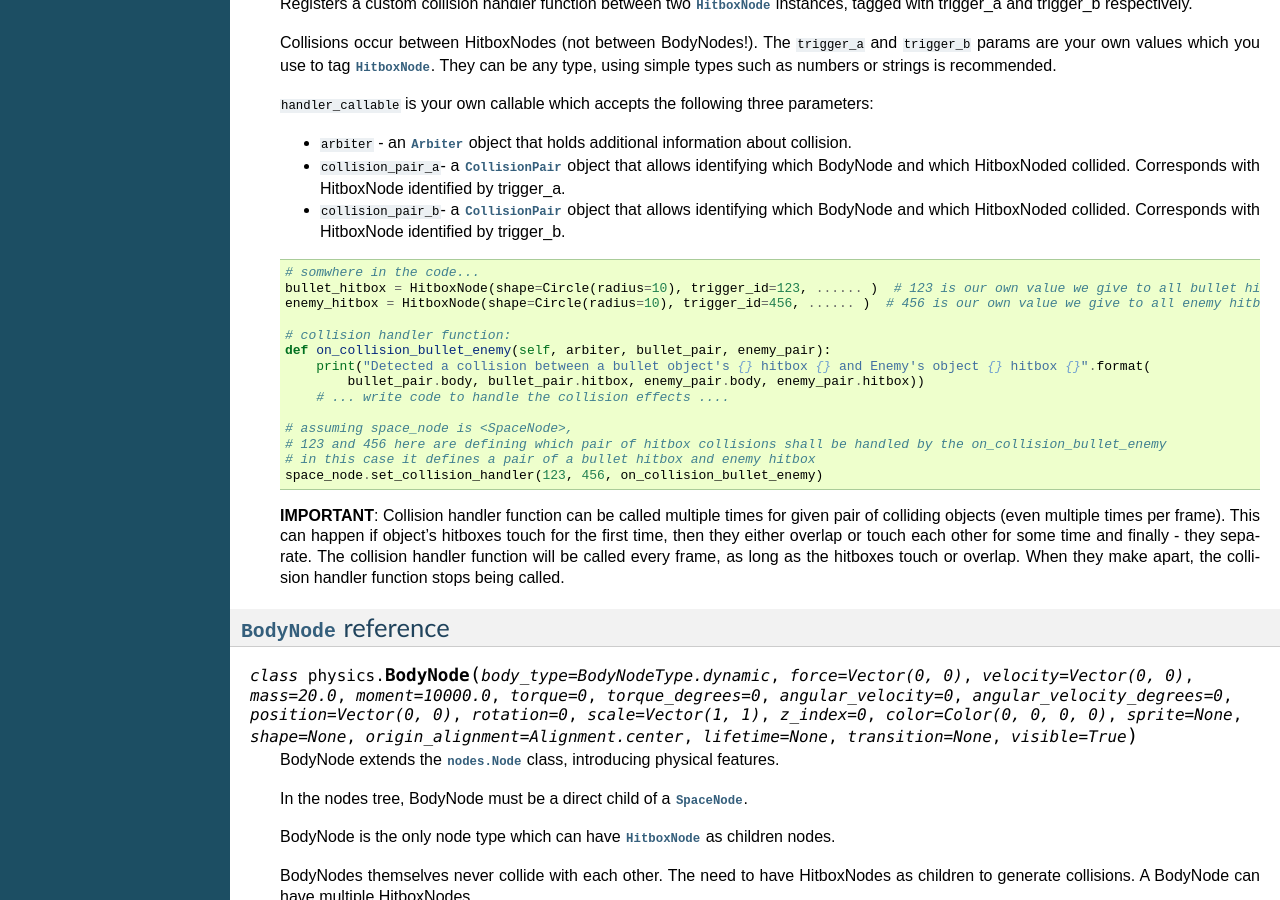
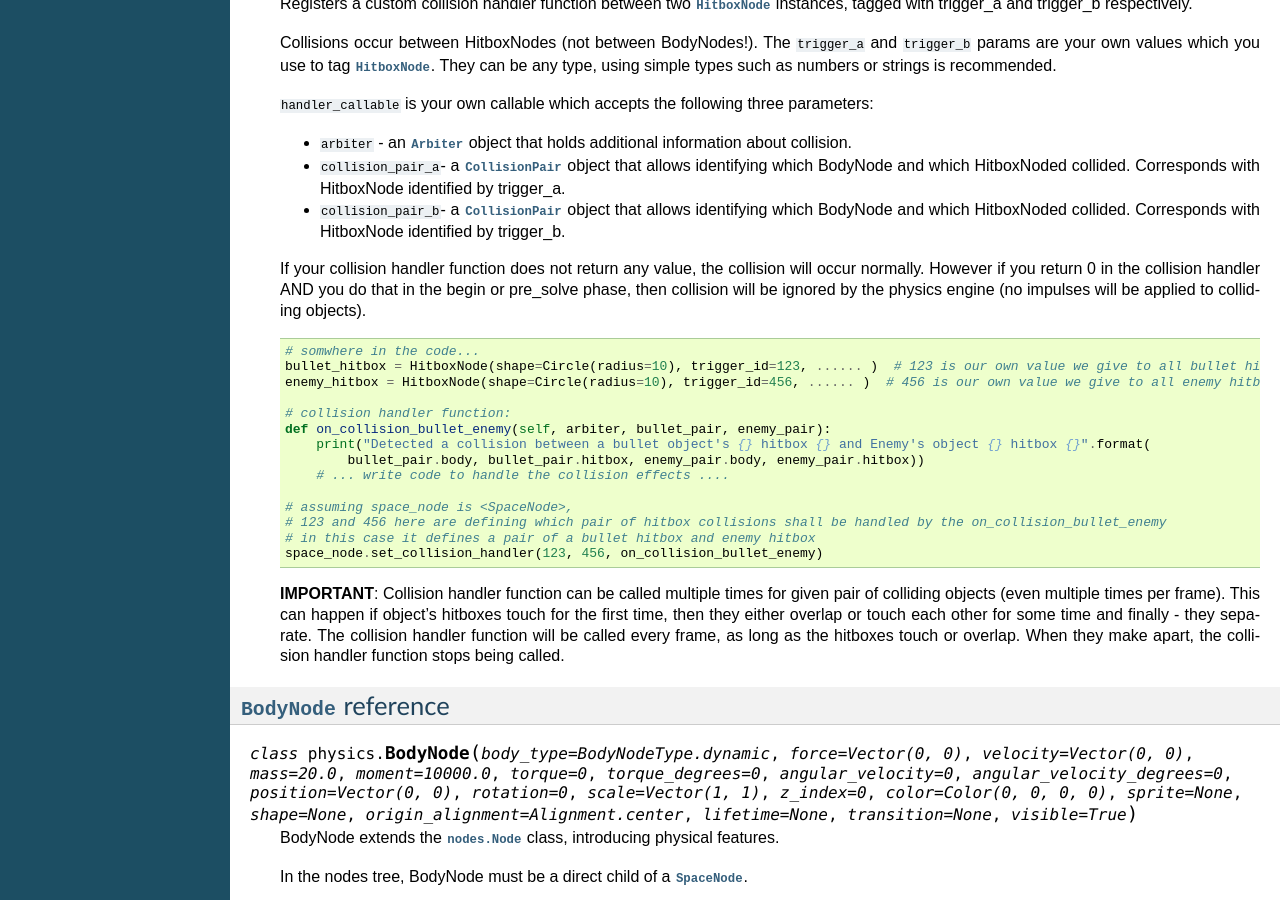
Before and after one commit to kaaengine/kaa, a Sphinx documentation site: the page built from docs/reference/physics.rst, in a window 1280 px wide and 900 px high, scrolled down 1334 px. Built offline with Sphinx 7.4.7, drawn with Linux system fonts in a browser that asks for light colours.

```diff
--- a/docs/reference/physics.rst
+++ b/docs/reference/physics.rst
@@ -87,6 +87,10 @@ Instance methods:
     * :code:`arbiter` - an :class:`Arbiter` object that holds additional information about collision.
     * :code:`collision_pair_a`- a :class:`CollisionPair` object that allows identifying which BodyNode and which HitboxNoded collided. Corresponds with HitboxNode identified by trigger_a.
     * :code:`collision_pair_b`- a :class:`CollisionPair` object that allows identifying which BodyNode and which HitboxNoded collided. Corresponds with HitboxNode identified by trigger_b.
+
+    If your collision handler function does not return any value, the collision will occur normally. However if you
+    return 0 in the collision handler AND you do that in the begin or pre_solve phase, then collision will be ignored
+    by the physics engine (no impulses will be applied to colliding objects).
 
     .. code-block:: python
 
```
Also changed, not shown: docs/tutorial/part05.rst (+20 -8 lines).
